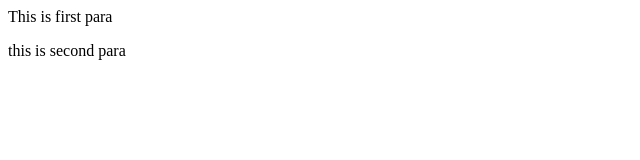
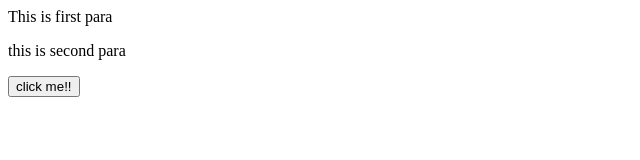
Before and after one commit to kajalkumari-114/Demo2, a plain HTML site: page index.html in a window 1280 px wide. Shown: the whole page, without its empty margins (0-640 px from the left). Drawn offline with Linux system fonts and the light colour scheme.

Commit message:
add btn in feature2

```diff
--- a/index.html
+++ b/index.html
@@ -1,2 +1,3 @@
 <p>This is first para</p>
 <p>this is second para</p>
+<button>click me!!</button>
```
